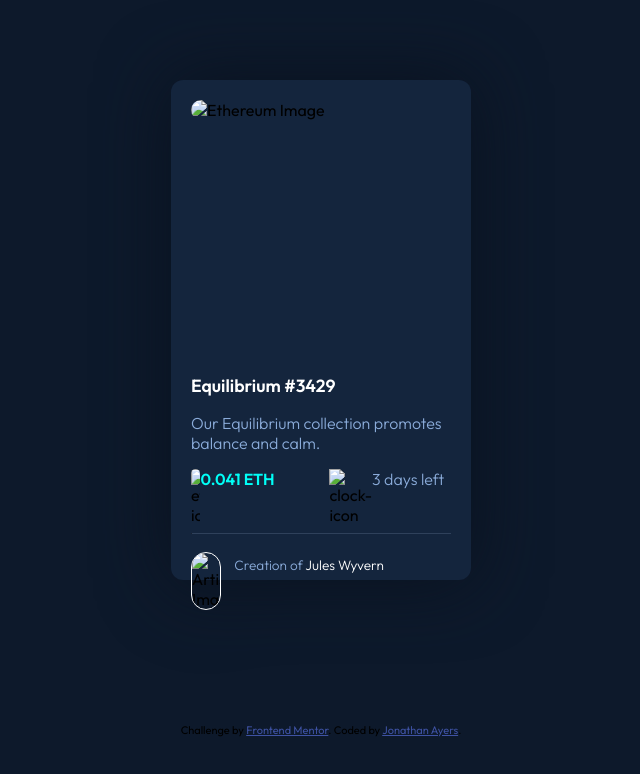
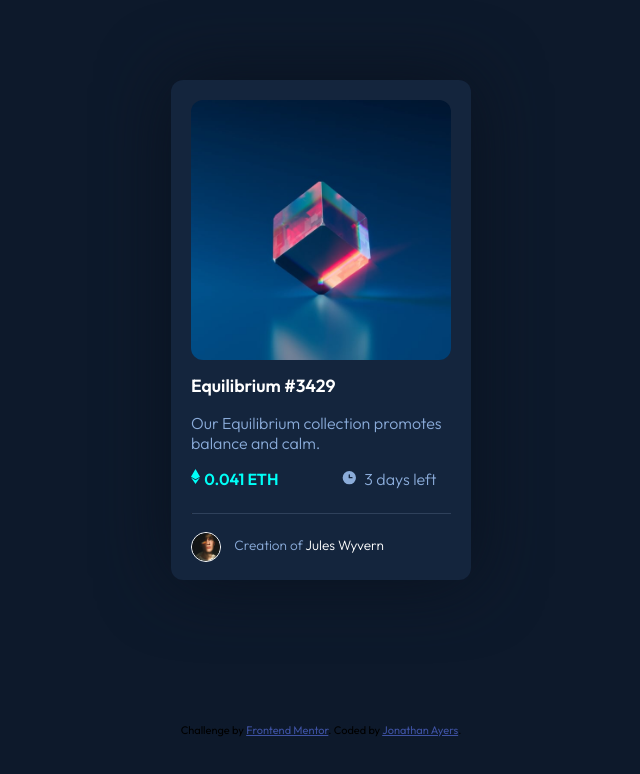
Before and after one commit to jmsreya/nft-preview-card-component-main, a plain HTML site: page index.html in a window 1280 px wide. Shown: the whole page, without its empty margins (319-959 px from the left). Drawn offline with Linux system fonts and the light colour scheme; the site is published under a folder, as on GitHub Pages, so addresses that start at the root find nothing.

Commit message:
removed redundant CSS code and fixed HTML img src

```diff
--- a/index.html
+++ b/index.html
@@ -10,35 +10,30 @@
   <link rel="stylesheet" href="style.css">
   <title>Frontend Mentor | NFT preview card component</title>
 
-  <!-- Feel free to remove these styles or customise in your own stylesheet 👍 -->
-  <style>
-    .attribution { font-size: 11px; text-align: center; }
-    .attribution a { color: hsl(228, 45%, 44%); }
-  </style>
 </head>
 <body>
   <section>
     <div class="card">
       <div class="img-box">
-        <img class="nft-img" src="/images/image-equilibrium.jpg" alt="Ethereum Image">
+        <img class="nft-img" src="./images/image-equilibrium.jpg" alt="Ethereum Image">
         <div class="nft-img-overlay">
-          <img class="view" src="/images/icon-view.svg" alt="View NFT Image">
+          <img class="view" src="./images/icon-view.svg" alt="View NFT Image">
         </div>
         </div>
         <h2>Equilibrium #3429</h2>
         <p class="information">Our Equilibrium collection promotes balance and calm.</p>
 
       <div class="amounts">
-        <img class="eth-img" src="/images/icon-ethereum.svg" alt="ethereum-icon">
+        <img class="eth-img" src="./images/icon-ethereum.svg" alt="ethereum-icon">
         <p class="nft-value">0.041 ETH</p>
-        <img class="clock-icon" src="/images/icon-clock.svg" alt="clock-icon">
+        <img class="clock-icon" src="./images/icon-clock.svg" alt="clock-icon">
         <p class="time">3 days left</p>
       </div>
 
         <hr>
 
         <div class="artist">
-          <img class="artist-img" src="/images/image-avatar.png" alt="Artist Image">
+          <img class="artist-img" src="./images/image-avatar.png" alt="Artist Image">
           <p class="artist-text">
             <span>Creation of </span> Jules Wyvern</p>
           </div>
@@ -47,6 +42,11 @@
     </div>
   </section>
 
+
+  <style>
+    .attribution { font-size: 11px; text-align: center; }
+    .attribution a { color: hsl(228, 45%, 44%); }
+  </style>
   <div class="attribution">
     Challenge by <a href="https://www.frontendmentor.io?ref=challenge" target="_blank">Frontend Mentor</a>.
     Coded by <a href="#">Jonathan Ayers</a>.
--- a/style.css
+++ b/style.css
@@ -44,10 +44,6 @@ body {
     backface-visibility: hidden;
 }
 
-.nft-img:hover {
-    cursor: pointer;
-}
-
 .view {
     position: absolute;
     top: 110px;
@@ -68,6 +64,7 @@ body {
 
 .nft-img-overlay:hover {
     opacity: 1;
+    cursor: pointer;
 }
 
 
```
